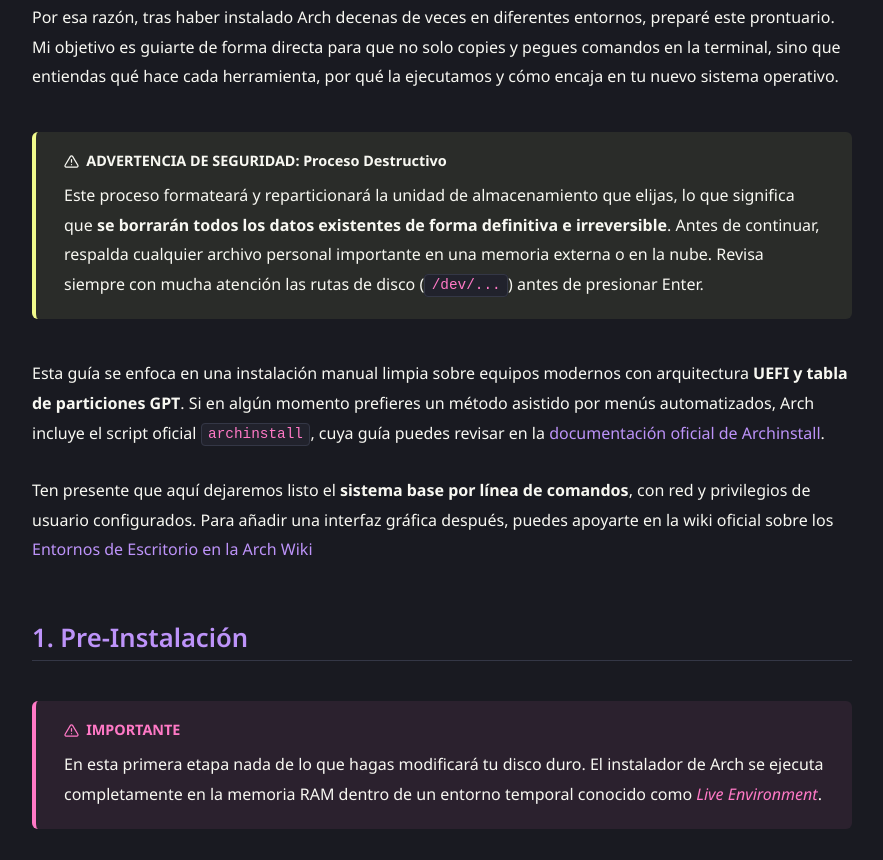
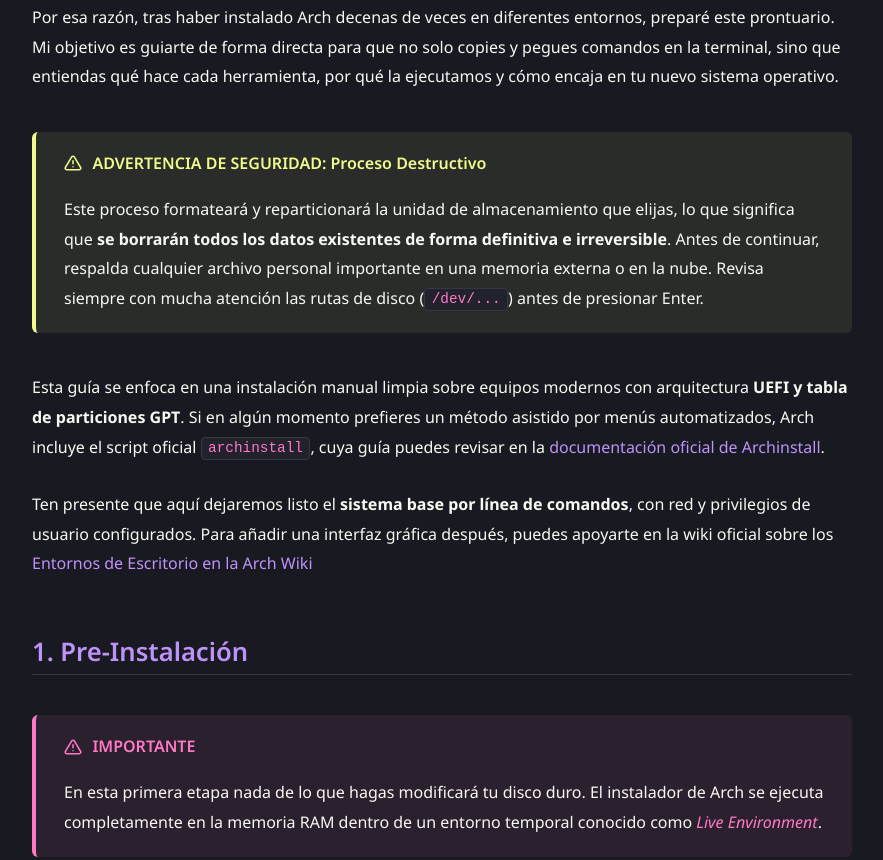
Before and after one commit to druxorey/druxorey.github.io, a website built with Vite: page blog/instalar-arch-linux.html in a window 1280 px wide. Shown: the part 1089-1949 px from the top of the page, without its empty margins (332-1215 px from the left). Built offline with nearby package versions, Linux system fonts and the light colour scheme; a web font is replaced by a local one.

Commit message:
build,style: implement question callout and refine typography:

```diff
--- a/src/styles/article.css
+++ b/src/styles/article.css
@@ -296,14 +296,15 @@
 }
 
 .callout-title {
-	font-weight: 700;
-	font-size: var(--drx-font-size-sm);
+	font-weight: 600;
+	font-size: 1rem;
 	color: var(--drx-color-text);
-	margin-bottom: var(--drx-spacing-sm);
+	margin-bottom: var(--drx-spacing-md);
 	display: flex;
 	align-items: center;
-	gap: 0.45rem;
-	line-height: 1.3;
+	gap: 0.65rem;
+	line-height: 1.45;
+	letter-spacing: normal;
 }
 
 .callout-icon {
@@ -311,6 +312,11 @@
 	align-items: center;
 	justify-content: center;
 	flex-shrink: 0;
+}
+
+.callout-icon svg {
+	width: 18px;
+	height: 18px;
 }
 
 .callout-box.resources .callout-title,
@@ -326,6 +332,11 @@
 .callout-box.important .callout-title,
 .callout-box.important .callout-icon {
 	color: var(--drx-color-pink-2);
+}
+
+.callout-box.warning .callout-title,
+.callout-box.warning .callout-icon {
+	color: var(--drx-color-yellow-2);
 }
 
 .callout-box.note .callout-title,
```
Also changed, not shown: 1 other file.
